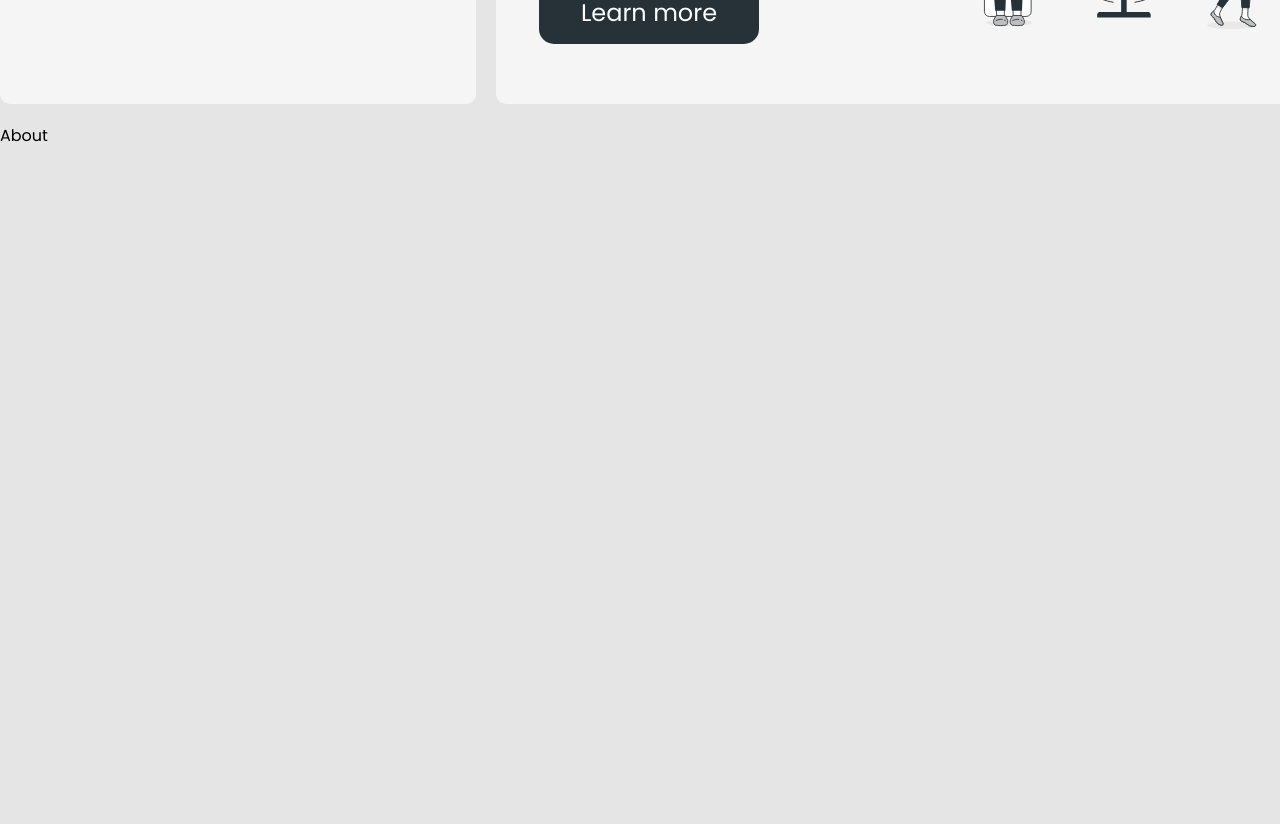
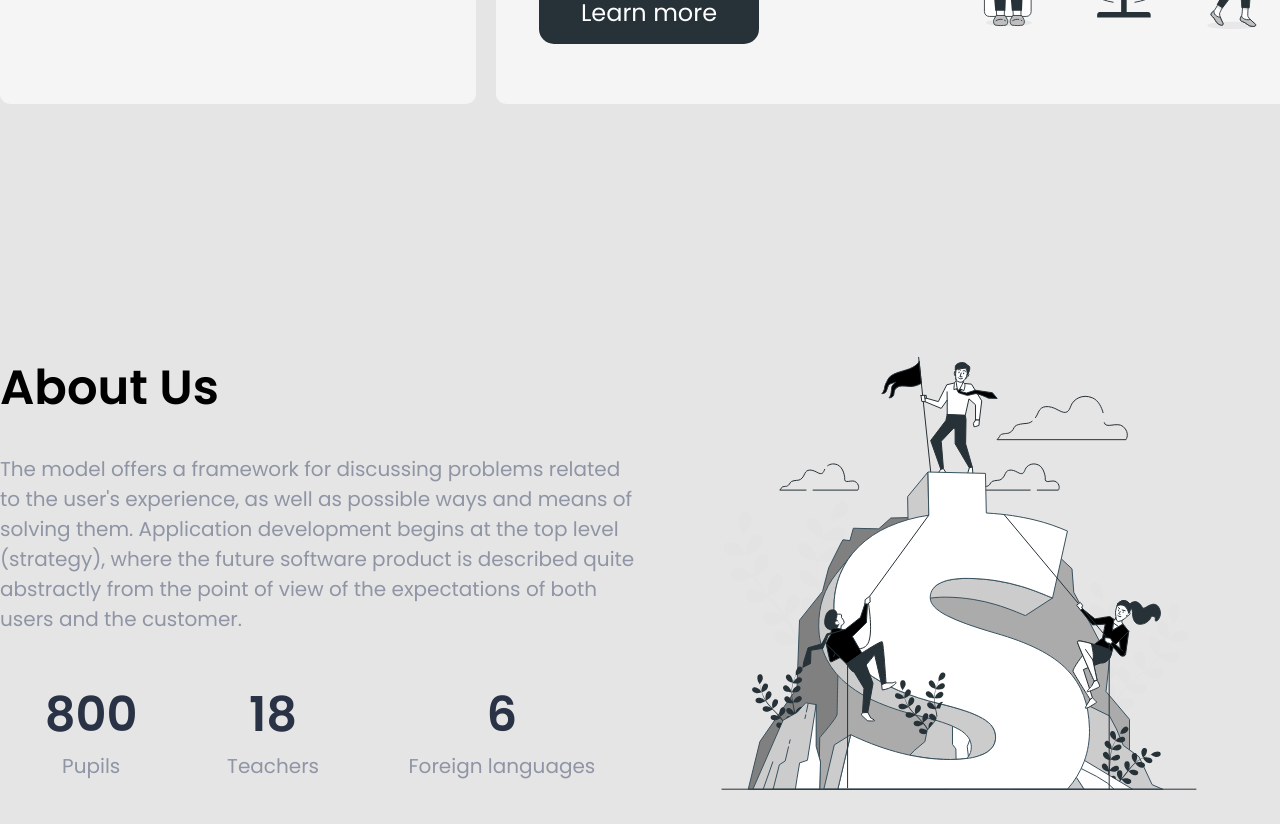
Before and after one commit to KiriLL4101/britlex, a React (Vite) app: page / in a window 1280 px wide. Shown: the part 2020-2844 px from the top of the page. Before the commit the page ends 2168 px from the top, so only its background shows below. Built offline with nearby package versions, Linux system fonts and the light colour scheme.

Commit message:
block About

```diff
--- a/src/component/About/About.module.css
+++ b/src/component/About/About.module.css
@@ -0,0 +1,48 @@
+.root {
+  display: flex;
+  justify-content: space-between;
+}
+
+.root > * {
+  flex: 1;
+}
+
+.about {
+  display: flex;
+  flex-direction: column;
+  justify-content: center;
+  gap: 30px;
+}
+
+.about h2 {
+  font-weight: 600;
+  font-size: 48px;
+  color: #000000;
+}
+
+.about p {
+  font-size: 20px;
+  line-height: 30px;
+  color: #8f95a5;
+
+  margin-bottom: 15px;
+}
+
+.stats {
+  display: grid;
+  grid-template-columns: repeat(3, auto);
+  grid-template-rows: repeat(2, auto);
+
+  justify-items: center;
+}
+
+.stats span {
+  font-weight: 600;
+  font-size: 48px;
+  color: #2a3246;
+}
+
+.stats p {
+  font-size: 20px;
+  color: #8f95a5;
+}
--- a/src/component/About/About.tsx
+++ b/src/component/About/About.tsx
@@ -1,6 +1,29 @@
+import { ReactComponent as AboutSvg } from '../../assets/about.svg'
 
-import { ReactComponent as SpeakingSvg } from '../../assets/speaking.svg'
+import styles from './About.module.css'
 
 export const About = () => {
-  return <div>About</div>
+  return (
+    <div className={styles.root}>
+      <div className={styles.about}>
+        <h2>About Us</h2>
+        <p>
+          The model offers a framework for discussing problems related to the user's experience, as
+          well as possible ways and means of solving them. Application development begins at the top
+          level (strategy), where the future software product is described quite abstractly from the
+          point of view of the expectations of both users and the customer.
+        </p>
+        <div className={styles.stats}>
+          <span>800</span>
+          <span>18</span>
+          <span>6</span>
+          <p>Pupils</p>
+          <p>Teachers</p>
+          <p>Foreign languages</p>
+        </div>
+      </div>
+
+      <AboutSvg />
+    </div>
+  )
 }
--- a/src/component/Skills/Skills.module.css
+++ b/src/component/Skills/Skills.module.css
@@ -1,5 +1,5 @@
 .root {
-  margin-bottom: 20px;
+  margin-bottom: 220px;
 }
 .skills {
   display: grid;
```
Also changed, not shown: src/assets/about.svg (added).
